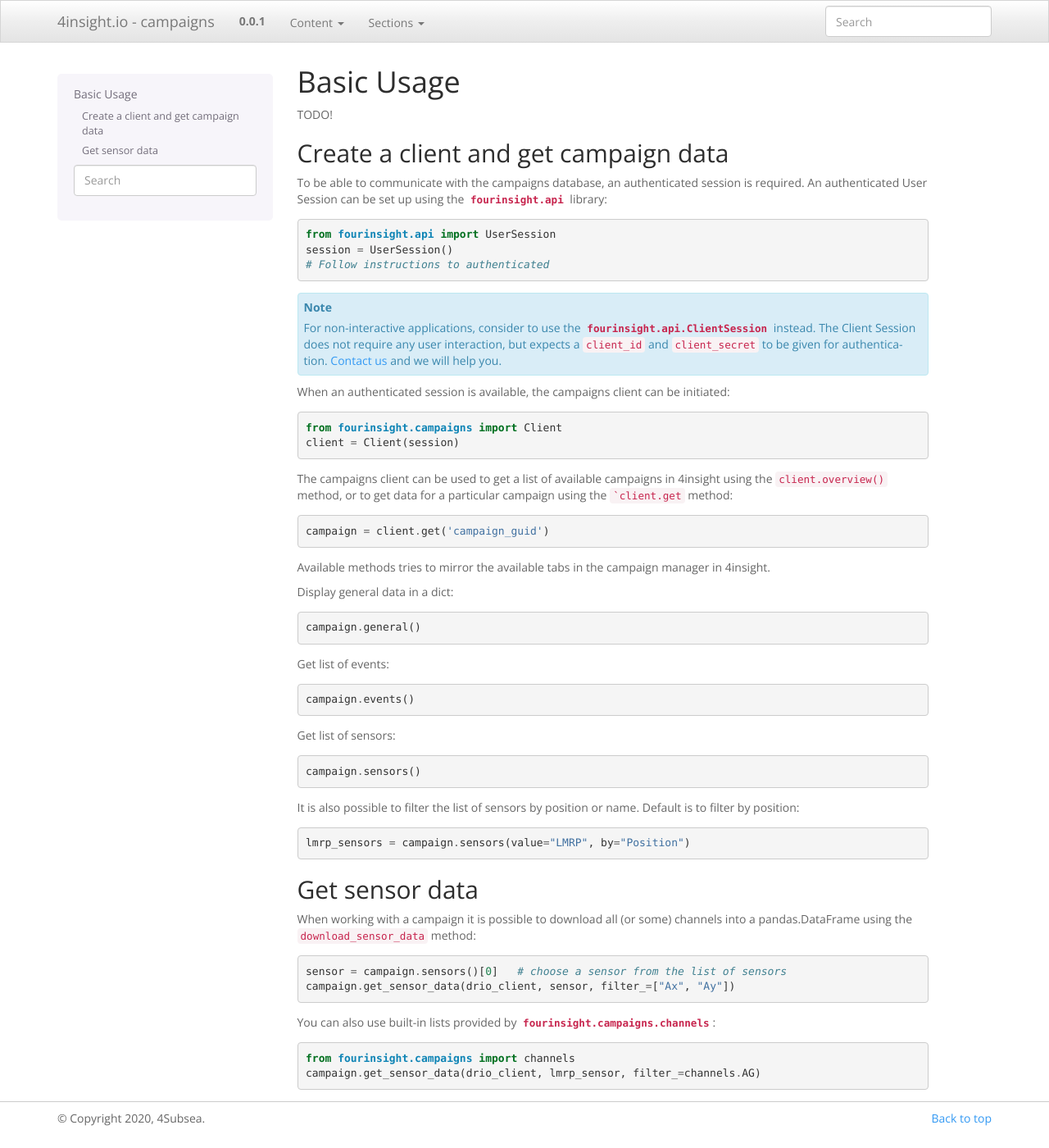
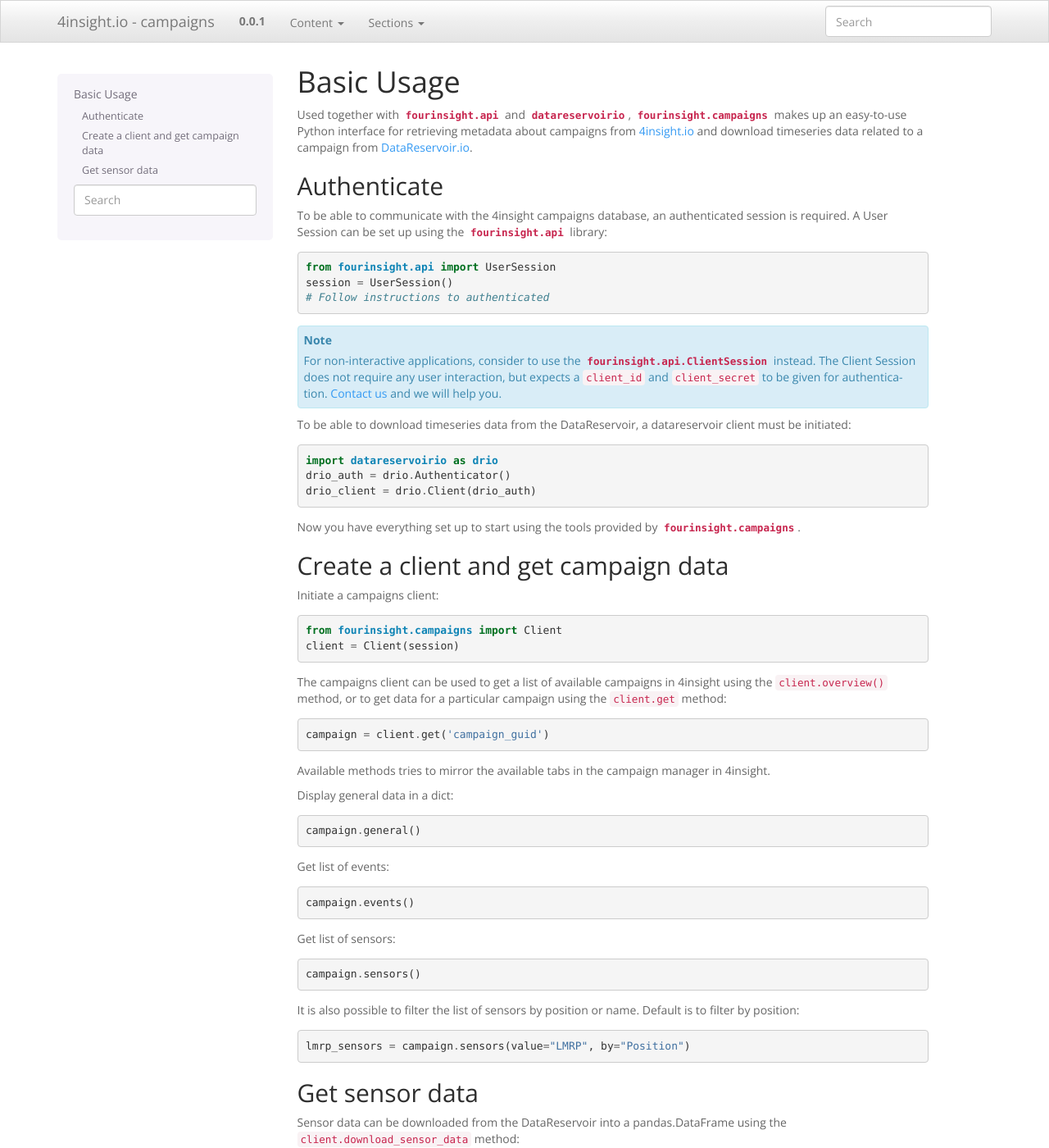
Before and after one commit to 4Subsea/fourinsight-campaigns-python, a Sphinx documentation site: the page built from docs/basic_usage.rst, in a window 1280 px wide and 1400 px high. Shown: the whole window at 82% size. Built offline with Sphinx 7.4.7, drawn with Linux system fonts in a browser that asks for light colours; some of the changed text lies outside the part shown.

Commit message:
some doc changes

````diff
--- a/README.rst
+++ b/README.rst
@@ -2,4 +2,6 @@
 #####################
 
 :py:mod:`fourinsight.campaigns` is a utility tool for getting information from the campaigns
-database in 4insight.io.
+database in `4insight.io`_.
+
+.. _4Insight.io: https://4insight.io
--- a/docs/basic_usage.rst
+++ b/docs/basic_usage.rst
@@ -1,13 +1,16 @@
 Basic Usage
 ###########
 
-TODO!
+Used together with :py:mod:`fourinsight.api` and :py:mod:`datareservoirio`,
+:py:mod:`fourinsight.campaigns` makes up an easy-to-use Python interface for
+retrieving metadata about campaigns from `4insight.io`_ and download timeseries data
+related to a campaign from `DataReservoir.io`_.
 
-Create a client and get campaign data
--------------------------------------
+Authenticate
+------------
 
-To be able to communicate with the campaigns database, an authenticated session
-is required. An authenticated User Session can be set up using the
+To be able to communicate with the 4insight campaigns database, an authenticated session
+is required. A User Session can be set up using the
 :py:mod:`fourinsight.api` library::
 
     from fourinsight.api import UserSession
@@ -20,14 +23,27 @@
     require any user interaction, but expects a ``client_id`` and ``client_secret``
     to be given for authentication. :ref:`Contact us <support>` and we will help you.
 
-When an authenticated session is available, the campaigns client can be initiated::
+To be able to download timeseries data from the DataReservoir, a datareservoir client
+must be initiated::
+
+    import datareservoirio as drio
+    drio_auth = drio.Authenticator()
+    drio_client = drio.Client(drio_auth)
+
+Now you have everything set up to start using the tools provided by
+:py:mod:`fourinsight.campaigns`.
+
+Create a client and get campaign data
+-------------------------------------
+
+Initiate a campaigns client::
 
     from fourinsight.campaigns import Client
     client = Client(session)
 
 The campaigns client can be used to get a list of available campaigns in 4insight
 using the ``client.overview()`` method, or to get data for a particular campaign
-using the ```client.get`` method::
+using the ``client.get`` method::
 
     campaign = client.get('campaign_guid')
 
@@ -53,13 +69,20 @@
 Get sensor data
 ---------------
 
-When working with a campaign it is possible to download all (or some) channels into
-a pandas.DataFrame using the ``download_sensor_data`` method::
+Sensor data can be downloaded from the DataReservoir into a pandas.DataFrame using
+the ``client.download_sensor_data`` method::
 
-    sensor = campaign.sensors()[0]   # choose a sensor from the list of sensors
+    # Choose which sensor to download from the list of sensors
+    sensor = campaign.sensors()[0]
+    # Download the sensor data
     campaign.get_sensor_data(drio_client, sensor, filter_=["Ax", "Ay"])
 
-You can also use built-in lists provided by :py:mod:`fourinsight.campaigns.channels`::
+The ``filter_`` argument decides which channels to download. A built-in channel
+list is provided by :py:mod:`fourinsight.campaigns.channels`::
 
     from fourinsight.campaigns import channels
     campaign.get_sensor_data(drio_client, lmrp_sensor, filter_=channels.AG)
+
+
+.. _4Insight.io: https://4insight.io
+.. _DataReservoir.io: https://www.4subsea.com/solutions/digitalisation/datareservoir/
````
Also changed, not shown: docs/api.rst (+0 -8 lines).
